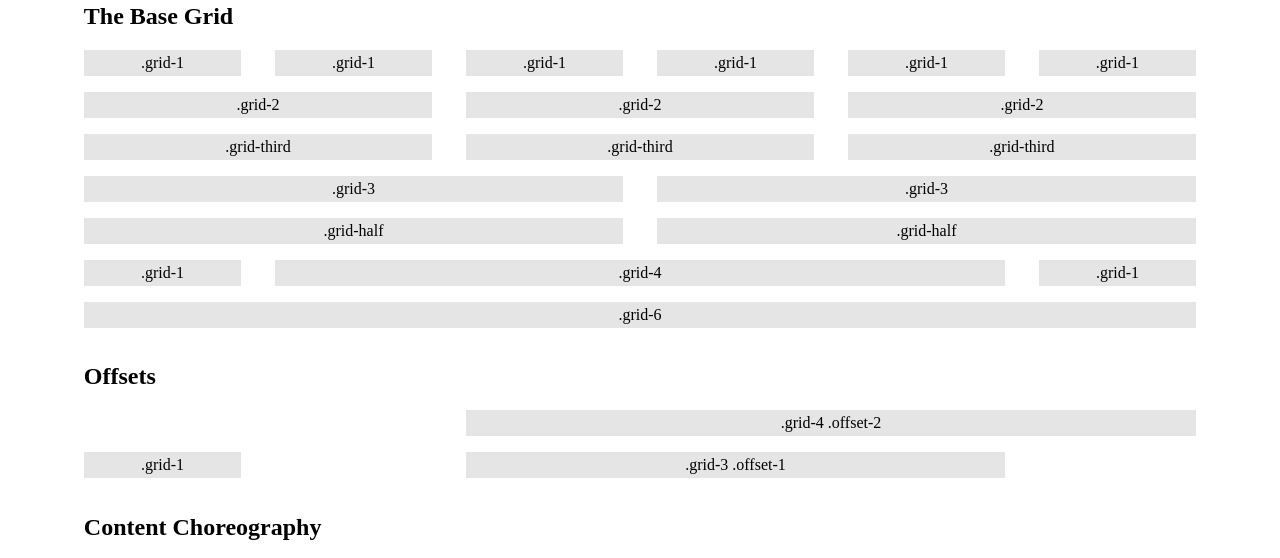
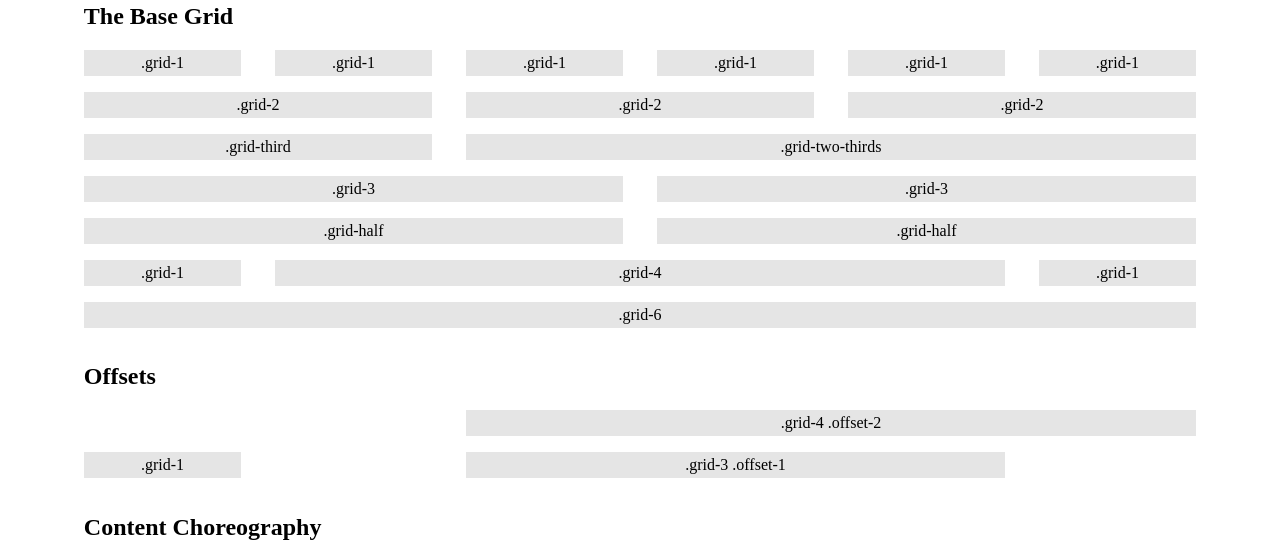
Before and after one commit to cferdinandi/origami, a plain HTML site: page example.html in a window 1280 px wide. Shown: the part 191-749 px from the top of the page. Drawn offline with Linux system fonts and the light colour scheme.

Commit message:
Added .grid-two-thirds class

```diff
--- a/example.html
+++ b/example.html
@@ -7,7 +7,7 @@
     <!-- stylesheets -->
     <link rel="stylesheet" href="origami.css" type="text/css" />
 
-    <!-- HTML5 Shim for IE -->
+    <!-- HTML5 Shim for IE 6-8 -->
     <!--[if IE]>
         <script src="http://html5shiv.googlecode.com/svn/trunk/html5.js"></script>
     <![endif]-->
@@ -37,8 +37,7 @@
 
         <div class="row" style="text-align: center;">
             <div class="grid-third"><div style="background-color: #e5e5e5; padding: 4px 8px; margin-bottom: 1em;">.grid-third</div></div>
-            <div class="grid-third"><div style="background-color: #e5e5e5; padding: 4px 8px; margin-bottom: 1em;">.grid-third</div></div>
-            <div class="grid-third"><div style="background-color: #e5e5e5; padding: 4px 8px; margin-bottom: 1em;">.grid-third</div></div>
+            <div class="grid-two-thirds"><div style="background-color: #e5e5e5; padding: 4px 8px; margin-bottom: 1em;">.grid-two-thirds</div></div>
         </div>
 
         <div class="row" style="text-align: center;">
--- a/origami.css
+++ b/origami.css
@@ -70,6 +70,10 @@
         width: 46.969696969697%;
     }
 
+    .grid-two-thirds {
+        width: 63.636363636364%;
+    }
+
     /*  Reverses order of grid for content choreography */
     .grid-flip {
         float: right;
@@ -96,7 +100,8 @@
         width: 46.969696969697%;
     }
 
-    .grid-4 {
+    .grid-4,
+    .grid-two-thirds {
         width: 63.636363636364%;
     }
 
```
